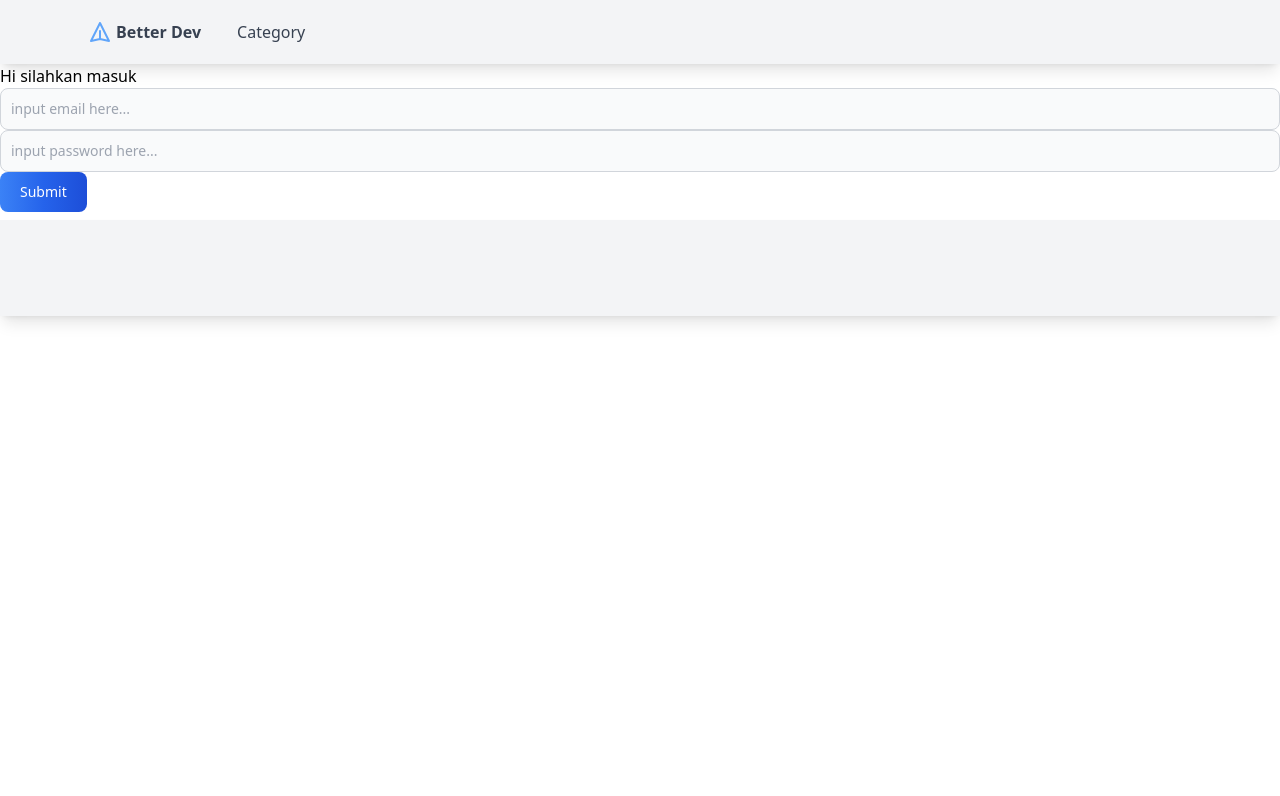
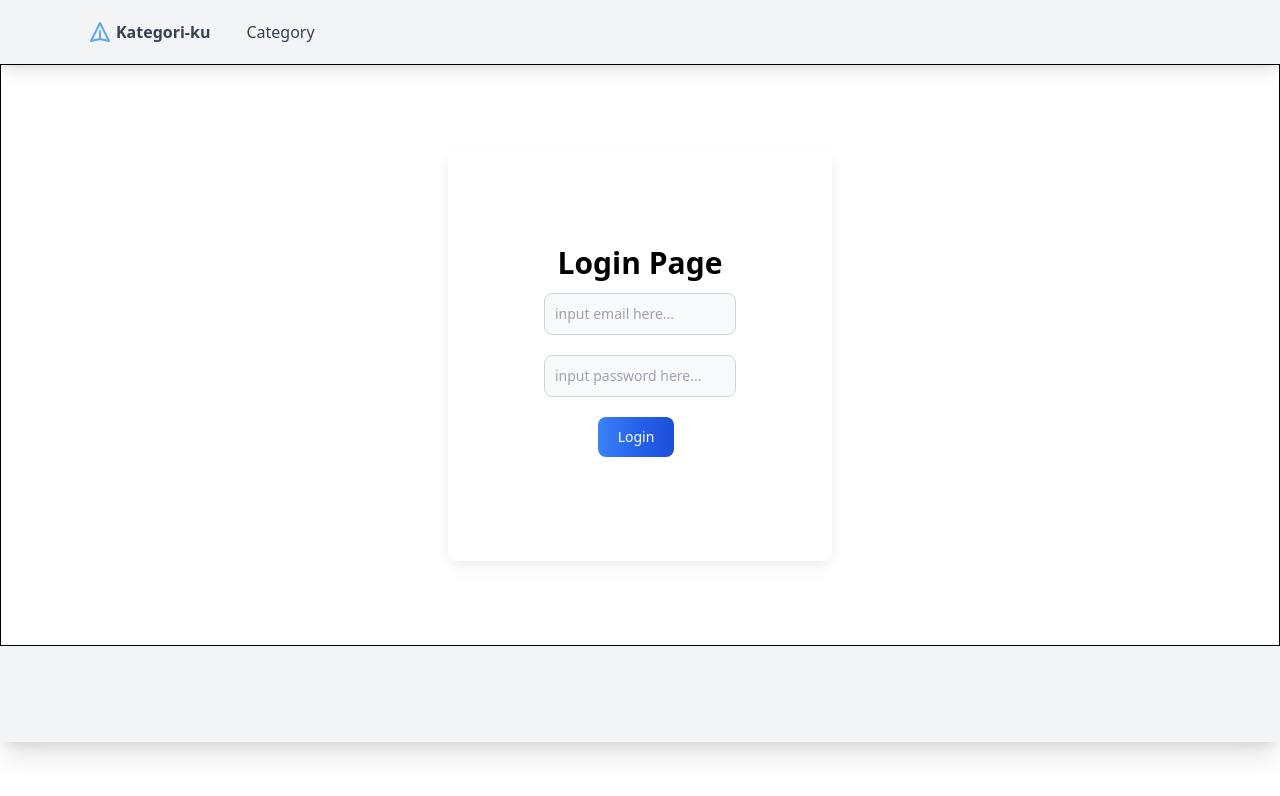
Before and after one commit to revou-fsse-1/w19-react-features-DandiRizkyy, a React (Vite) app: page /login in a window 1280 px wide. Shown: the top 796 px of the page. Built offline with nearby package versions, Linux system fonts and the light colour scheme.

Commit message:
styling 80%

```diff
--- a/src/components/Footer.tsx
+++ b/src/components/Footer.tsx
@@ -1,5 +1,5 @@
 export const Footer = () => {
   return (
-    <footer className="footer-1 shadow-lg bg-gray-100 py-8 sm:py-12"></footer>
+    <footer className="footer-1 shadow-xl  bg-gray-100 py-8 sm:py-12"></footer>
   );
 };
--- a/src/components/Navbar.tsx
+++ b/src/components/Navbar.tsx
@@ -37,7 +37,7 @@ export const Navbar = () => {
                     d="M12 19l9 2-9-18-9 18 9-2zm0 0v-8"
                   />
                 </svg>
-                <span className="font-bold">Better Dev</span>
+                <span className="font-bold">Kategori-ku</span>
               </a>
             </div>
 
--- a/src/pages/Auth/Login.tsx
+++ b/src/pages/Auth/Login.tsx
@@ -53,8 +53,9 @@ export const Login = () => {
   };
 
   return (
-    <>
-      <h4>Hi silahkan masuk</h4>
+    <div className="flex border border-black flex-col px-5 py-5 items-center justify-center">
+      <div className="block mt-16 justify-center items-center text-center max-w-sm rounded-lg bg-white px-24 py-24 shadow-[0_2px_15px_-3px_rgba(0,0,0,0.07),0_10px_20px_-2px_rgba(0,0,0,0.04)] dark:bg-neutral-700">
+        <h2 className="text-3xl font-bold mb-3">Login Page</h2>
 
         <Controller
           name="email"
@@ -89,11 +90,13 @@ export const Login = () => {
                 type="password"
                 id="helper-password"
                 aria-describedby="helper-text-explanation"
-              className="bg-gray-50 border border-gray-300 text-gray-900 text-sm rounded-lg focus:ring-blue-500 focus:border-blue-500 block w-full p-2.5  dark:bg-gray-700 dark:border-gray-600 dark:placeholder-gray-400 dark:text-white dark:focus:ring-blue-500 dark:focus:border-blue-500"
+                className="mt-5 bg-gray-50 border border-gray-300 text-gray-900 text-sm rounded-lg focus:ring-blue-500 focus:border-blue-500 block w-full p-2.5  dark:bg-gray-700 dark:border-gray-600 dark:placeholder-gray-400 dark:text-white dark:focus:ring-blue-500 dark:focus:border-blue-500"
                 placeholder="input password here..."
               />
               {errors.password && (
-              <p className="text-red-500 text-sm">{errors.password.message}</p>
+                <p className="text-red-500 text-sm">
+                  {errors.password.message}
+                </p>
               )}
             </div>
           )}
@@ -102,10 +105,12 @@ export const Login = () => {
         <button
           onClick={handleSubmit(onSubmit)}
           type="button"
-        className="text-white bg-gradient-to-r from-blue-500 via-blue-600 to-blue-700 hover:bg-gradient-to-br focus:ring-4 focus:outline-none focus:ring-blue-300 dark:focus:ring-blue-800 font-medium rounded-lg text-sm px-5 py-2.5 text-center mr-2 mb-2"
+          className="text-white text-lg mt-5 bg-gradient-to-r from-blue-500 via-blue-600 to-blue-700 hover:bg-gradient-to-br focus:ring-4 focus:outline-none focus:ring-blue-300 dark:focus:ring-blue-800 font-medium rounded-lg text-sm px-5 py-2.5 text-center mr-2 mb-2"
         >
-        Submit
+          Login
         </button>
-    </>
+      </div>
+      <p className="mt-16"></p>
+    </div>
   );
 };
--- a/src/pages/Auth/Register.tsx
+++ b/src/pages/Auth/Register.tsx
@@ -51,7 +51,8 @@ export const Register = () => {
   };
 
   return (
-    <>
+    <div className="flex border border-black flex-col px-5 py-5 items-center justify-center">
+      <div className="block mt-16 justify-center items-center text-center max-w-sm rounded-lg bg-white px-24 py-24 shadow-[0_2px_15px_-3px_rgba(0,0,0,0.07),0_10px_20px_-2px_rgba(0,0,0,0.04)] dark:bg-neutral-700">
         <h4>Hi silahkan register</h4>
         <Controller
           name="name"
@@ -111,7 +112,9 @@ export const Register = () => {
                 placeholder="input password here..."
               />
               {errors.password && (
-              <p className="text-red-500 text-sm">{errors.password.message}</p>
+                <p className="text-red-500 text-sm">
+                  {errors.password.message}
+                </p>
               )}
             </div>
           )}
@@ -122,8 +125,10 @@ export const Register = () => {
           type="button"
           className="text-white bg-gradient-to-r from-blue-500 via-blue-600 to-blue-700 hover:bg-gradient-to-br focus:ring-4 focus:outline-none focus:ring-blue-300 dark:focus:ring-blue-800 font-medium rounded-lg text-sm px-5 py-2.5 text-center mr-2 mb-2"
         >
-        Submit
+          Register
         </button>
-    </>
+      </div>
+      <p className="mt-16"></p>
+    </div>
   );
 };
--- a/src/pages/Category/EditCategory.tsx
+++ b/src/pages/Category/EditCategory.tsx
@@ -67,10 +67,11 @@ export const EditCategory = () => {
   };
 
   return (
-    <div>
+    <div className="flex border border-black flex-col px-5 py-5 items-center justify-center">
+      <div className="block mt-16 justify-center items-center text-center max-w-sm rounded-lg bg-white px-24 py-24 shadow-[0_2px_15px_-3px_rgba(0,0,0,0.07),0_10px_20px_-2px_rgba(0,0,0,0.04)] dark:bg-neutral-700">
         <label
           htmlFor="helper-text"
-        className="block mb-2 text-sm font-medium text-gray-900 dark:text-white"
+          className="block mb-2 text-lg font-bold text-gray-900 dark:text-white"
         >
           Edit Category
         </label>
@@ -106,7 +107,7 @@ export const EditCategory = () => {
                 id="status"
                 // onChange={field.onChange}
                 // value={field.value}
-              className="bg-gray-50 mt-0 border border-gray-300 text-gray-900 text-sm rounded-lg focus:ring-blue-500 focus:border-blue-500 block w-full px-2.5 py-3 dark:bg-gray-700 dark:border-gray-600 dark:placeholder-gray-400 dark:text-white dark:focus:ring-blue-500 dark:focus:border-blue-500"
+                className="bg-gray-50 mt-5 border border-gray-300 text-gray-900 text-sm rounded-lg focus:ring-blue-500 focus:border-blue-500 block w-full px-2.5 py-3 dark:bg-gray-700 dark:border-gray-600 dark:placeholder-gray-400 dark:text-white dark:focus:ring-blue-500 dark:focus:border-blue-500"
               >
                 <option value="Active">Active</option>
                 <option value="Inactive">Inactive</option>
@@ -122,10 +123,12 @@ export const EditCategory = () => {
         <button
           onClick={handleSubmit(onSubmit)}
           type="button"
-        className="text-white bg-gradient-to-r from-blue-500 via-blue-600 to-blue-700 hover:bg-gradient-to-br focus:ring-4 focus:outline-none focus:ring-blue-300 dark:focus:ring-blue-800 font-medium rounded-lg text-sm px-5 py-2.5 text-center mr-2 mb-2"
+          className="text-white text-lg mt-5 bg-gradient-to-r from-blue-500 via-blue-600 to-blue-700 hover:bg-gradient-to-br focus:ring-4 focus:outline-none focus:ring-blue-300 dark:focus:ring-blue-800 font-medium rounded-lg text-sm px-9 py-2.5 text-center mr-2 mb-2"
         >
           Submit
         </button>
       </div>
+      <p className="mt-16"></p>
+    </div>
   );
 };
--- a/src/pages/Category/ListCategory.tsx
+++ b/src/pages/Category/ListCategory.tsx
@@ -39,8 +39,8 @@ export const ListCategory = () => {
   );
 
   return (
-    <>
-      <h4>List of Category</h4>
+    <div className="flex flex-col px-6 py-5 items-center justify-center">
+      <h4 className="text-3xl mb-3 font-bold">List of Category</h4>
       <div className="flex justify-center items-center py-2 ">
         <input
           className="py-1 px-12 border border-black rounded-xl text-center shadow-2xl shadow-black"
@@ -57,8 +57,8 @@ export const ListCategory = () => {
         Add New Category
       </button>
       <div className="relative overflow-x-auto shadow-md sm:rounded-lg">
-        <table className="w-full text-sm text-left text-gray-500 dark:text-gray-400">
-          <thead className="text-xs text-gray-700 uppercase bg-gray-50 dark:bg-gray-700 dark:text-gray-400">
+        <table className="w-full mt-3 text-sm text-left text-gray-500 dark:text-gray-400">
+          <thead className="text-xs text-center text-gray-700 uppercase bg-gray-50 dark:bg-gray-700 dark:text-gray-400">
             <tr>
               <th scope="col" className="px-6 py-3">
                 ID
@@ -109,6 +109,6 @@ export const ListCategory = () => {
           </tbody>
         </table>
       </div>
-    </>
+    </div>
   );
 };
--- a/src/pages/Category/NewCategory.tsx
+++ b/src/pages/Category/NewCategory.tsx
@@ -38,10 +38,11 @@ export const NewCategory = () => {
   };
 
   return (
-    <div>
+    <div className="flex border border-black flex-col px-5 py-5 items-center justify-center">
+      <div className="block mt-16 justify-center items-center text-center max-w-sm rounded-lg bg-white px-24 py-24 shadow-[0_2px_15px_-3px_rgba(0,0,0,0.07),0_10px_20px_-2px_rgba(0,0,0,0.04)] dark:bg-neutral-700">
         <label
           htmlFor="helper-text"
-        className="block mb-2 text-sm font-medium text-gray-900 dark:text-white"
+          className="block mb-2  font-extrabold text-lg text-gray-900 dark:text-white"
         >
           Add New Category
         </label>
@@ -77,7 +78,7 @@ export const NewCategory = () => {
                 id="status"
                 // onChange={field.onChange}
                 // value={field.value}
-              className="bg-gray-50 mt-0 border border-gray-300 text-gray-900 text-sm rounded-lg focus:ring-blue-500 focus:border-blue-500 block w-full px-2.5 py-3 dark:bg-gray-700 dark:border-gray-600 dark:placeholder-gray-400 dark:text-white dark:focus:ring-blue-500 dark:focus:border-blue-500"
+                className="mt-5 bg-gray-50  border border-gray-300 text-gray-900 text-sm rounded-lg focus:ring-blue-500 focus:border-blue-500 block w-full px-2.5 py-3 dark:bg-gray-700 dark:border-gray-600 dark:placeholder-gray-400 dark:text-white dark:focus:ring-blue-500 dark:focus:border-blue-500"
               >
                 <option value="Active">Active</option>
                 <option value="Inactive">Inactive</option>
@@ -93,10 +94,12 @@ export const NewCategory = () => {
         <button
           onClick={handleSubmit(onSubmit)}
           type="submit"
-        className="text-white bg-gradient-to-r from-blue-500 via-blue-600 to-blue-700 hover:bg-gradient-to-br focus:ring-4 focus:outline-none focus:ring-blue-300 dark:focus:ring-blue-800 font-medium rounded-lg text-sm px-5 py-2.5 text-center mr-2 mb-2"
+          className="text-white text-lg mt-5  bg-gradient-to-r from-blue-500 via-blue-600 to-blue-700 hover:bg-gradient-to-br focus:ring-4 focus:outline-none focus:ring-blue-300 dark:focus:ring-blue-800 font-medium rounded-lg  px-9 py-2.5 text-center mr-2 mb-2"
         >
           Submit
         </button>
       </div>
+      <p className="mt-24"></p>
+    </div>
   );
 };
```
Also changed, not shown: 1 other file (tests, documents, lock files or other folders). Lines whose indentation alone changed are shown as unchanged.
